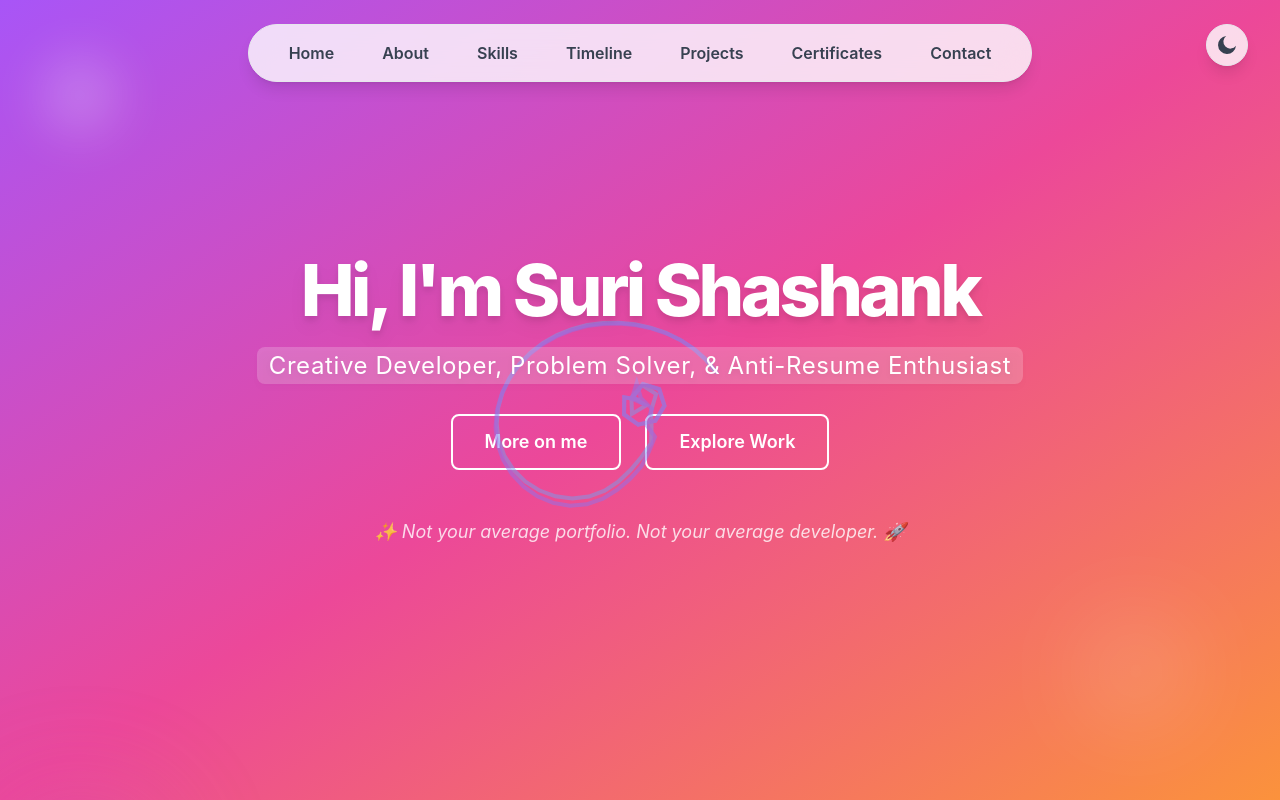
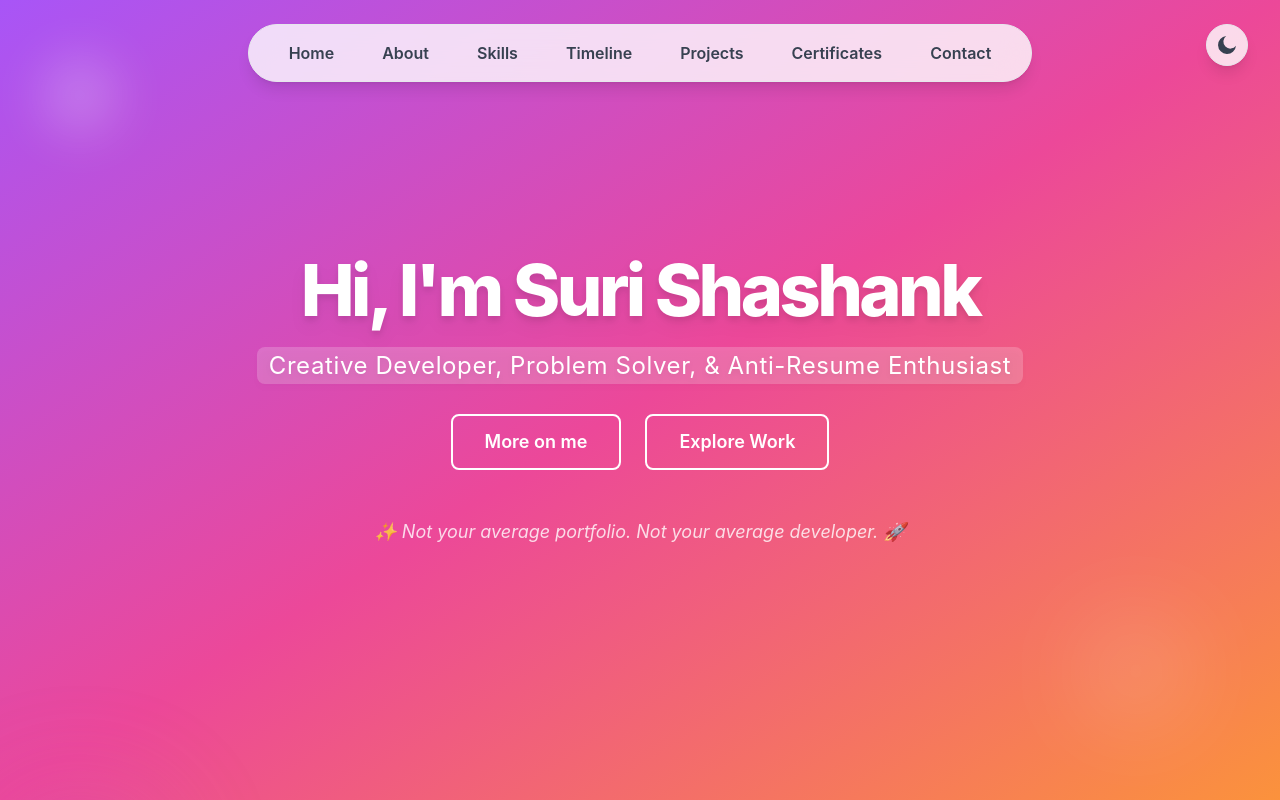
Before and after one commit to shashanksuri616/mypage, a React (Create React App) app in the folder frontend/: page / in a window 1280 px wide. Shown: the top 800 px of the page. Built offline with nearby package versions, Linux system fonts and the light colour scheme.

Commit message:
Removed SnakeBackground

```diff
--- a/frontend/src/components/Hero.js
+++ b/frontend/src/components/Hero.js
@@ -60,7 +60,7 @@ const Hero = () => {
       }}
     >
       {/* Animated Background Overlay */}
-      <SnakeBackground />
+      {/*<SnakeBackground />*/}
 
       {/* Floating Animated Elements */}
       <motion.div
```
